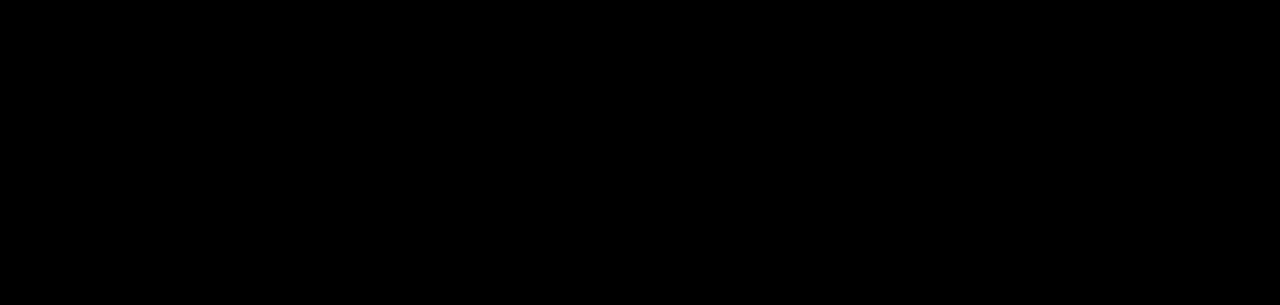
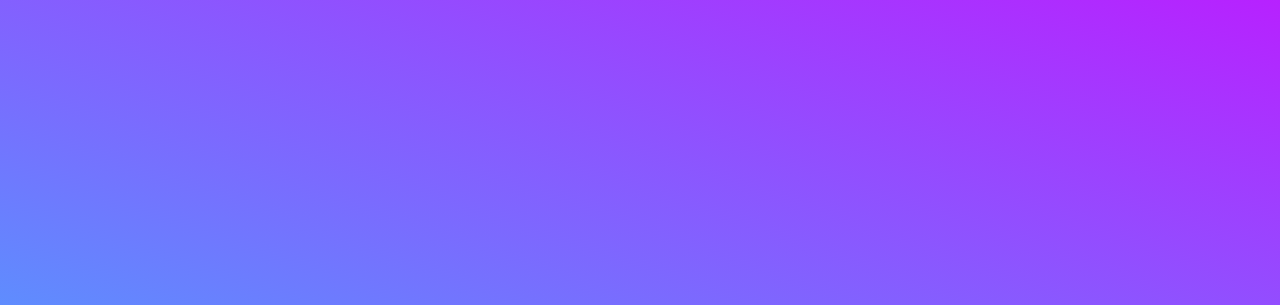
Before and after one commit to shubrautt/QR-Code-Generator, a plain HTML site: page index.html in a window 1280 px wide. Shown: the top 305 px of the page. Drawn offline with Linux system fonts and the light colour scheme.

Commit message:
Update style.css

```diff
--- a/style.css
+++ b/style.css
@@ -9,8 +9,7 @@
     justify-content: center;
     align-items: center;
     flex-direction: column;
-    /* background: linear-gradient(19deg,#24d4fd 0%,#b721ff); */
-    background: black;
+    background: linear-gradient(19deg,#24d4fd 0%,#b721ff);
 }
 h1{
     color: white;
```
